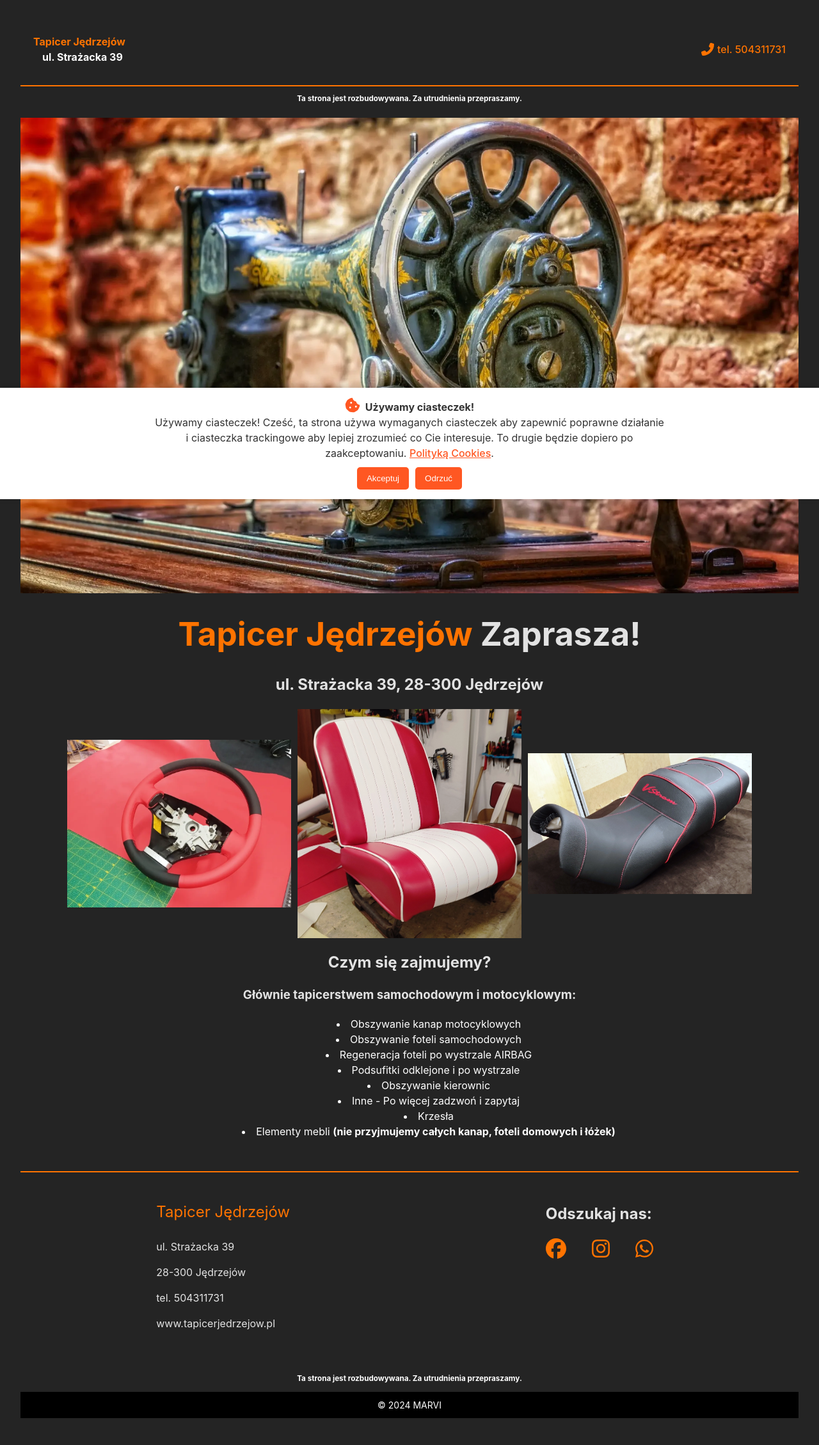
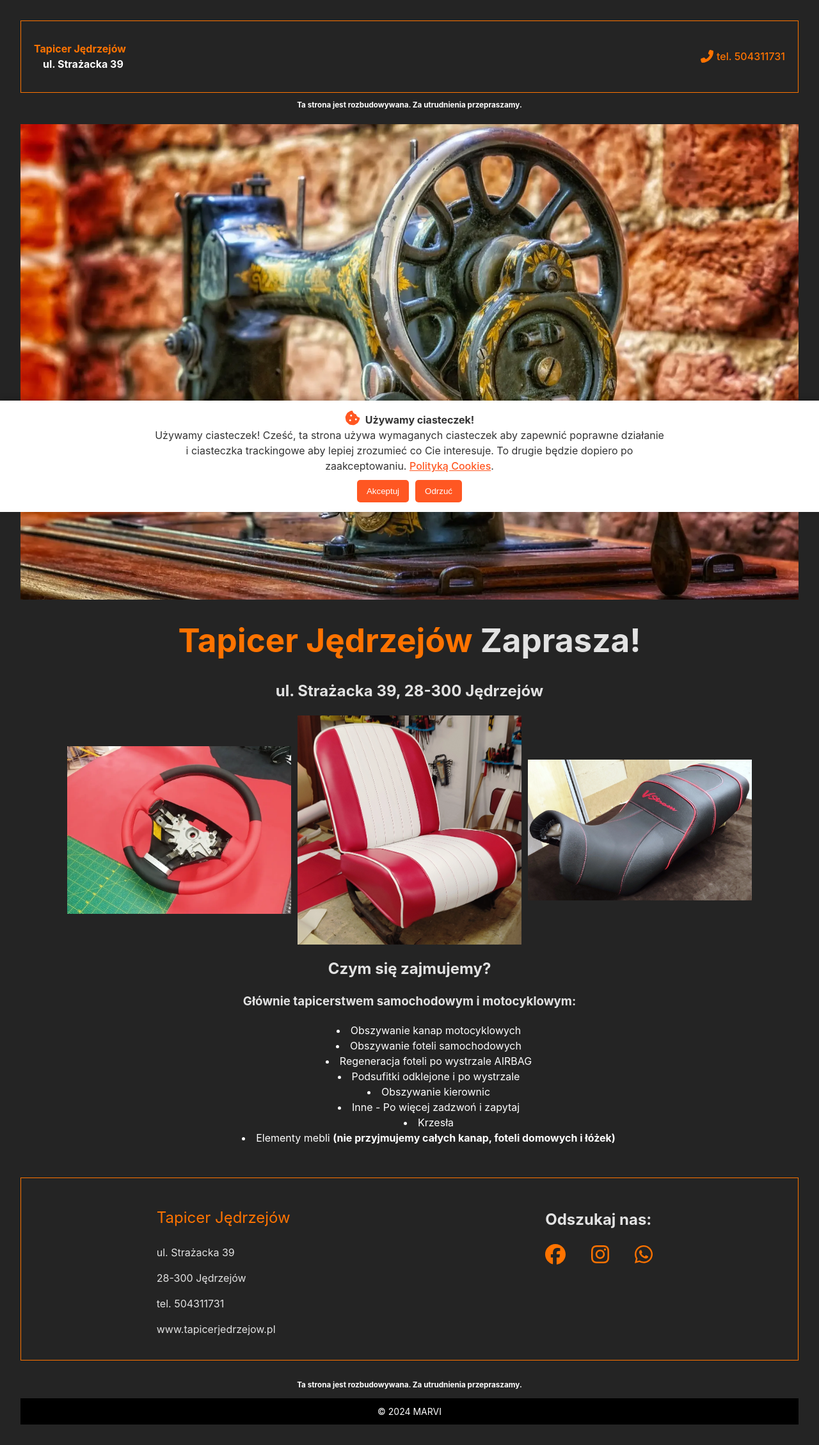
Before and after one commit to MikiMarcinkowski/moja_strona_tap, a React (Vite) app: page / in a window 1280 px wide. Shown: the whole page at 64% size. Built offline with nearby package versions, Linux system fonts and the light colour scheme.

Commit message:
Revert "modal path"
This reverts commit d7abb79cb7ceeb7ea60f8bd3a15a512a10700566.

```diff
--- a/src/Components/Footer/Footer.module.css
+++ b/src/Components/Footer/Footer.module.css
@@ -4,7 +4,7 @@
   display: flex;
   text-align: left;
   justify-content: space-around;
-  border-top: 2px solid rgb(255, 115, 0);
+  border: 1px solid rgb(255, 115, 0);
   padding: 20px;
 }
 
--- a/src/Components/Header/Header.module.css
+++ b/src/Components/Header/Header.module.css
@@ -1,11 +1,11 @@
 .header {
-  padding: 0px 20px 10px;
+  padding: 10px 20px;
   display: flex;
   justify-content: space-between;
   align-items: center;
   color: rgb(255, 115, 0);
   font-size: 1rem;
-  border-bottom: 2px solid rgb(255, 115, 0);
+  border: 1px solid rgb(255, 115, 0);
 }
 
 .phoneInfo {
--- a/src/Components/modal/CookiesModal.module.css
+++ b/src/Components/modal/CookiesModal.module.css
@@ -1,7 +1,7 @@
 
 .modal__container {
   position: fixed;
-  bottom: 20px;
+  bottom: 0;
   left: 0;
   right: 0;
   background-color: #ffffff; /* Kolor tła */
```
